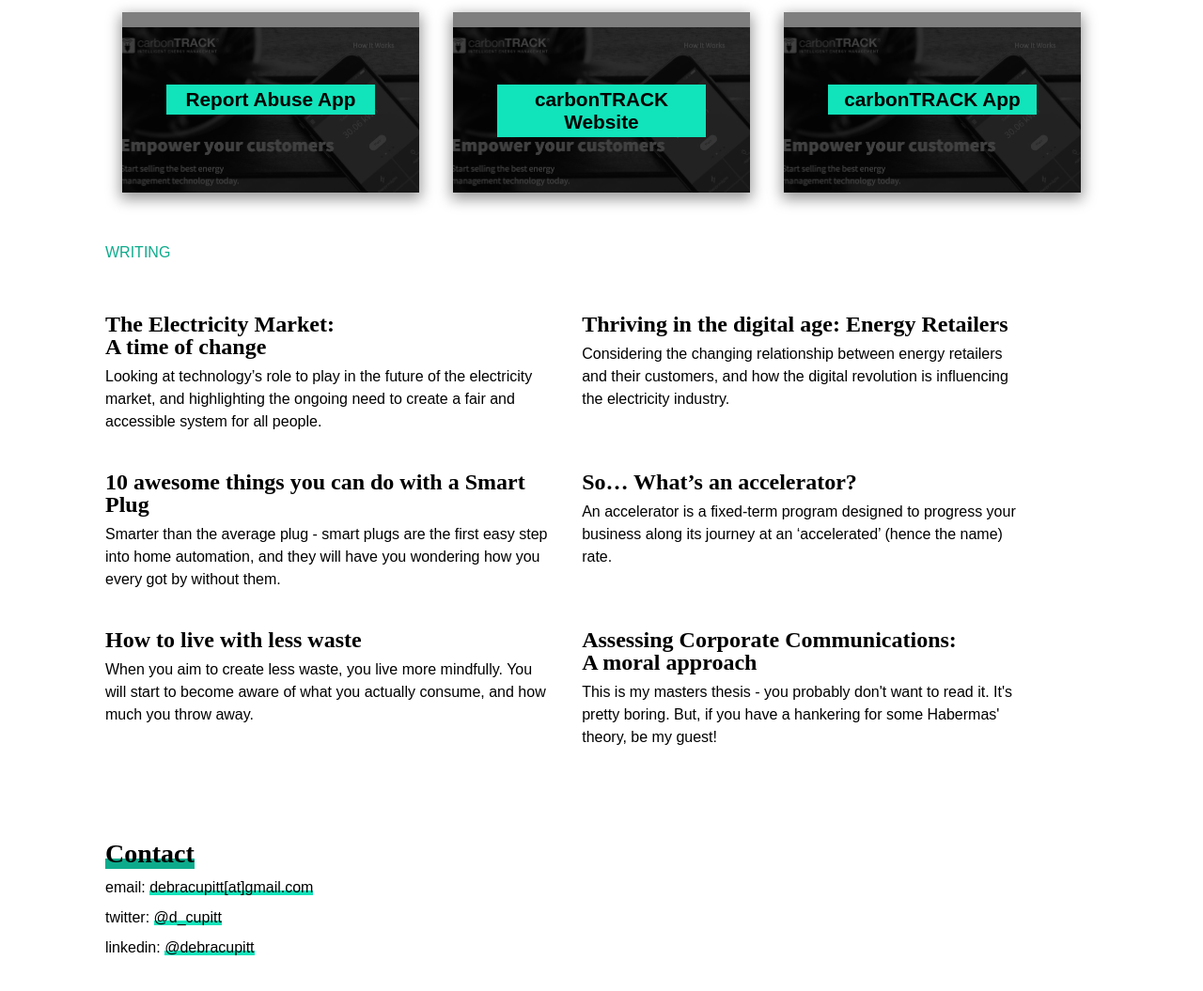
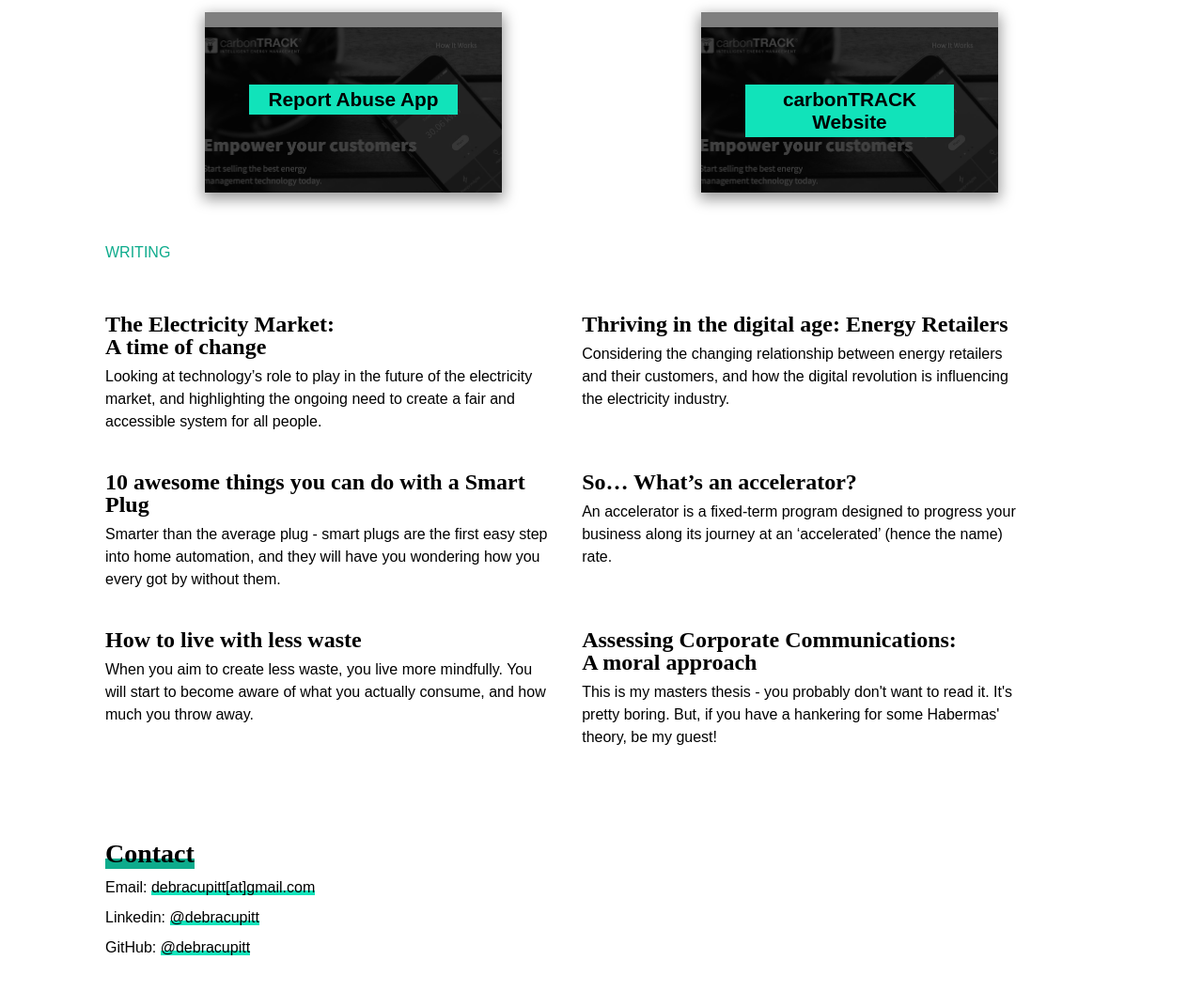
Before and after one commit to debracupitt/portfolio, a website: page index.html in a window 1280 px wide. Shown: the part 2616-3671 px from the top of the page at 94% size. Drawn offline with Linux system fonts and the light colour scheme.

Commit message:
update links

```diff
--- a/index.html
+++ b/index.html
@@ -204,7 +204,7 @@
       </div>
 
       <div class="card card-small">
-        <a href="https://github.com/debracupitt/javascript30/tree/master/drum-kit" target="_blank">
+        <a href="https://debracupitt.github.io/javascript30/drum-kit/" target="_blank">
           <img src="resources/images/secret-agent.svg" alt="Drum Kit">
           <div class="content-overlay"></div>
           <div class="title">
@@ -237,16 +237,6 @@
             <div class="content-overlay"></div>
             <div class="title">
               <h3>carbonTRACK Website</h3>
-            </div>
-          </a>
-        </div>
-
-        <div class="card card-small">
-          <a href="https://debracupitt.github.io/secretagent/" target="_blank">
-            <img src="resources/images/carbontrack1.png" alt="carbonTRACK App">
-            <div class="content-overlay"></div>
-            <div class="title">
-              <h3>carbonTRACK App</h3>
             </div>
           </a>
         </div>
@@ -296,9 +286,10 @@
 <!--Contact Section-->
 <div class="container2 contact" id="contact">
     <h2>Contact</h2></br>
-    <p>email: <a href="mailto:debracupitt@gmail.com?Subject=Just%20checked%20out%20your%20online%20portfolio" target="_top">debracupitt[at]gmail.com</a></p>
-    <p>twitter: <a href="https://twitter.com/d_cupitt">@d_cupitt</a></p>
-    <p>linkedin: <a href="https://www.linkedin.com/in/debracupitt/">@debracupitt</a></p>
+    <p>Email: <a href="mailto:debracupitt@gmail.com?Subject=Just%20checked%20out%20your%20online%20portfolio" target="_top">debracupitt[at]gmail.com</a></p>
+    <p>Linkedin: <a href="https://www.linkedin.com/in/debracupitt/">@debracupitt</a></p>
+    <p>GitHub: <a href="https://github.com/debracupitt">@debracupitt</a></p>
+
 </div>
 
 </div>
```
